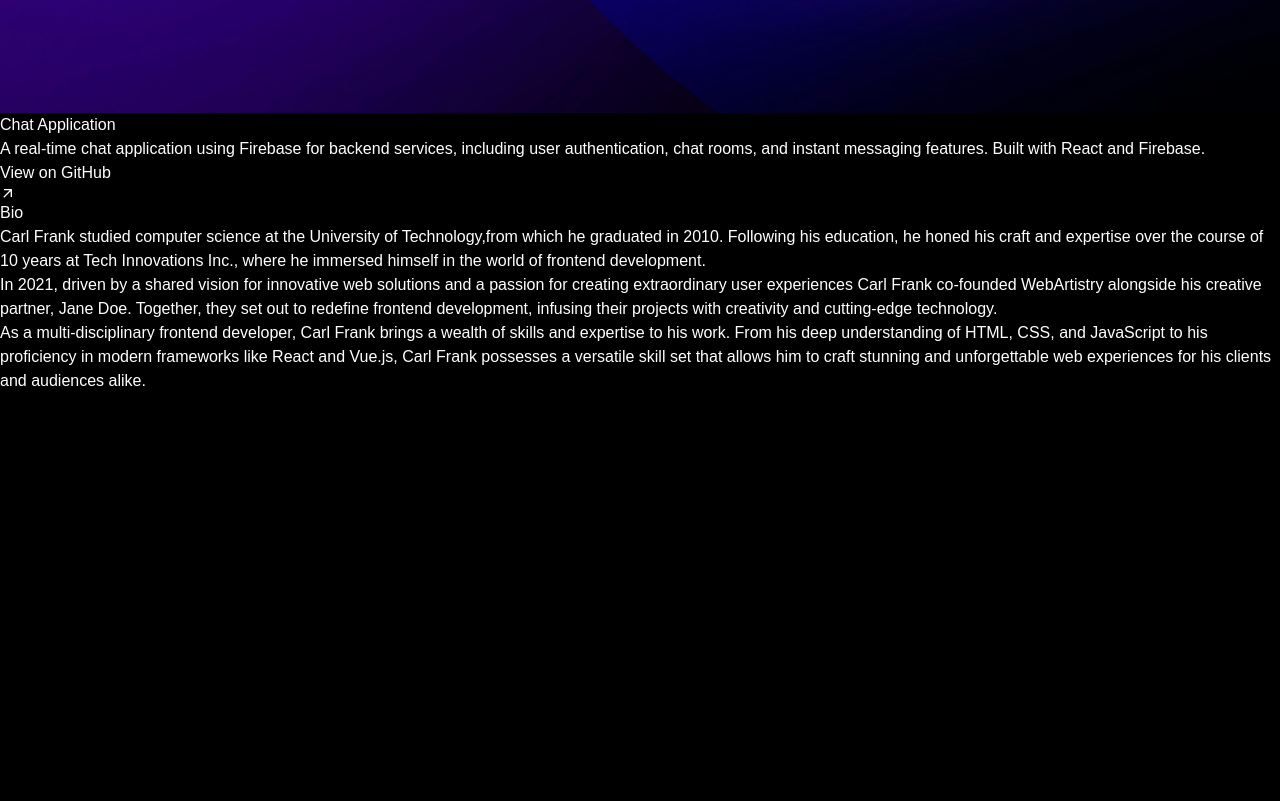
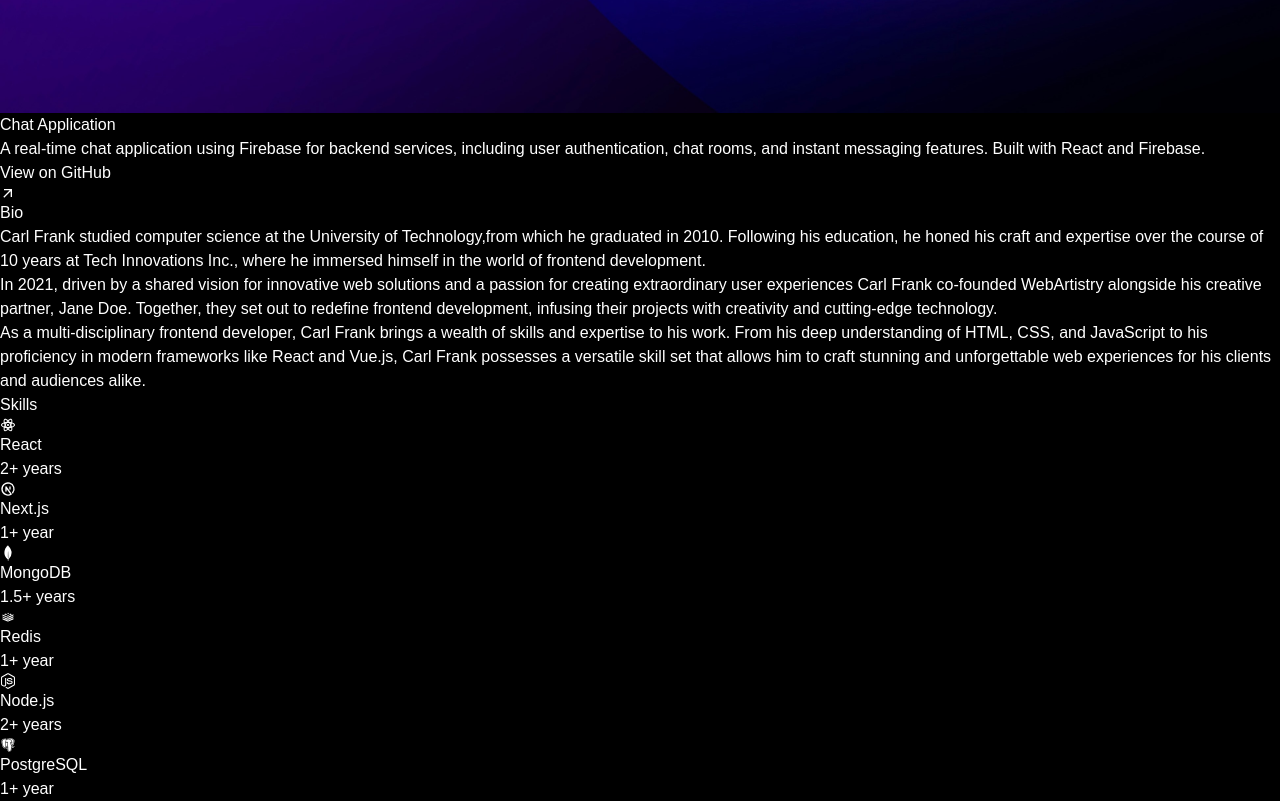
Before and after one commit to MuhammadTalhaTahir1/muhammad-talha, a React (Vite) app: page / in a window 1280 px wide. Shown: the part 8563-9364 px from the top of the page. Before the commit the page ends 8956 px from the top, so only its background shows below. Built offline with nearby package versions, Linux system fonts and the light colour scheme.

Commit message:
Skills complete

```diff
--- a/src/App.jsx
+++ b/src/App.jsx
@@ -3,6 +3,7 @@
 import Navbar from "./components/Navbar";
 import Projects from "./components/Projects";
 import Bio from "./components/Bio";
+import Skills from "./components/Skills";
 
 const App = () => {
   return (
@@ -13,6 +14,7 @@
         <Navbar />
         <Projects />
         <Bio />
+<Skills/>
       </div>
     </div>
   );
--- /dev/null
+++ b/src/components/Skills.jsx
@@ -0,0 +1,32 @@
+import { SKILLS } from "../constants";
+
+const Skills = () => {
+  return (
+    <div className="container mx-auto" id="skills">
+      <h2 className="mc-12 mt-20 text-center text-4xl font-semibold">
+        {" "}
+        Skills
+      </h2>
+      <div className="mx-2 flex flex-col rounded-3xl px-4 py-2 lg:px-20 border border-stone-50/30">
+        {SKILLS.map((skill, index) => (
+          <div
+            key={index}
+            className={`py-6 flex items-center justify-between ${
+              index !== SKILLS.length - 1 ? "border-b border-stone-50/30" : ""
+            }`}
+          >
+            <div className="flex items-center">
+              {skill.icon}
+              <h3 className="px-6 text-lg lg:text-2xl ">{skill.name}</h3>
+            </div>
+            <div className="text-md font-semibold lg:text-xl ">
+              <span> {skill.experience}</span>
+            </div>
+          </div>
+        ))}
+      </div>
+    </div>
+  );
+};
+
+export default Skills;
```
